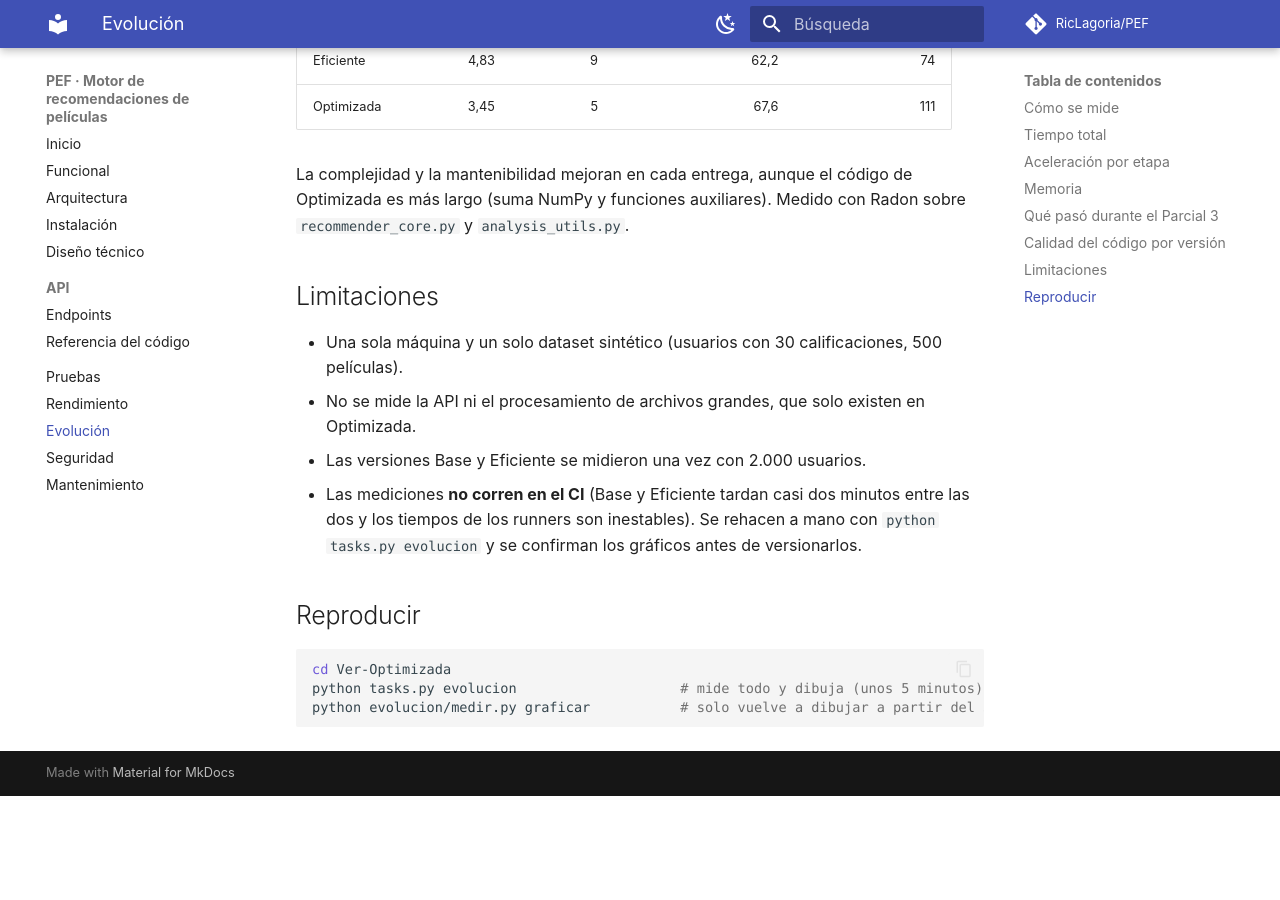
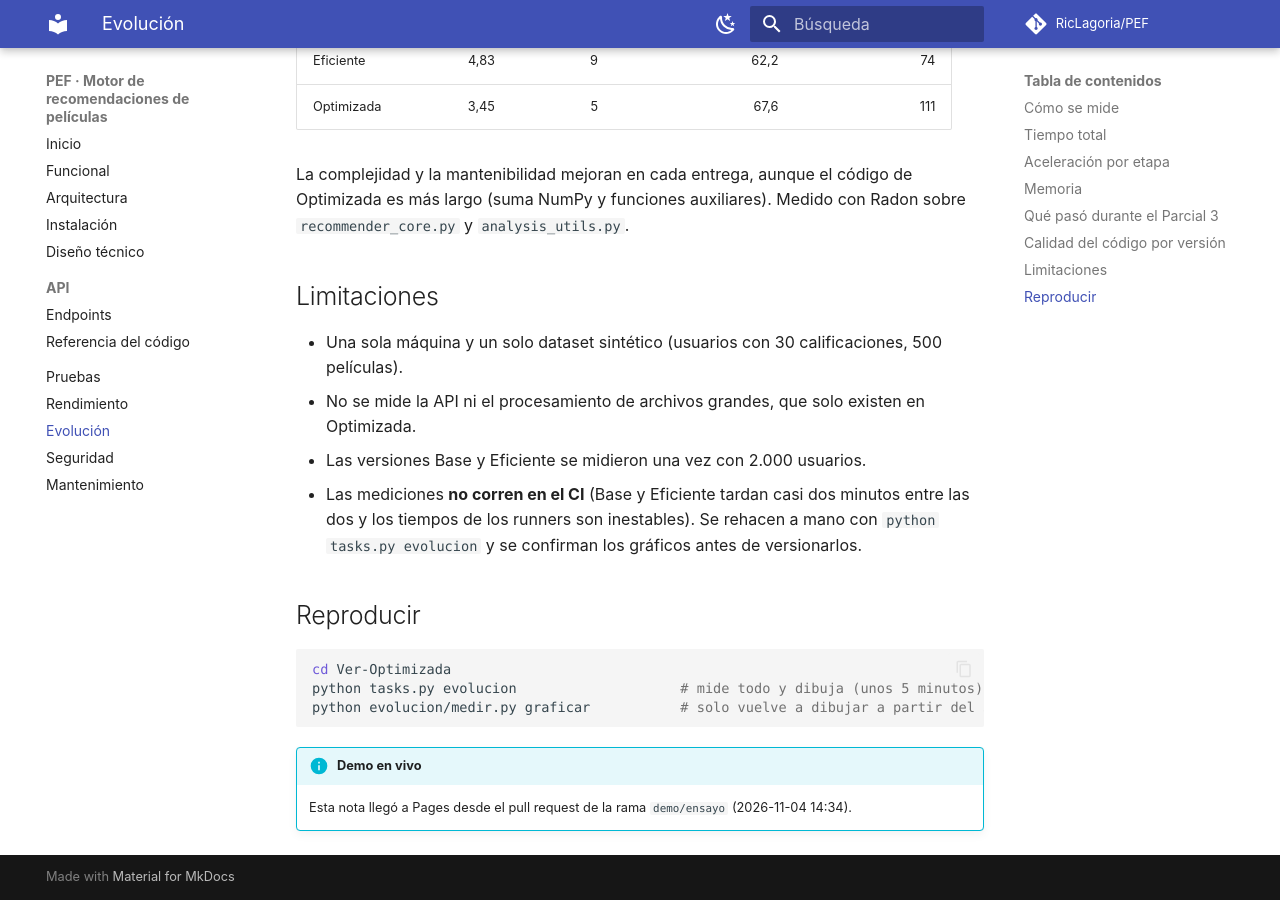
Before and after one commit to Obriguera/PEF, an MkDocs documentation site: the page built from docs/evolucion.md, in a window 1280 px wide and 900 px high, scrolled down 4503 px. Built offline with MkDocs 1.6.1 and Material for MkDocs 9.7.7, drawn with Linux system fonts in a browser that asks for light colours; comment, search, counter and statistics services are not loaded; before the commit the page ends 5299 px from its top, so only the background shows below that.

Commit message:
Demo: nota visible en la página de evolución

````diff
--- a/docs/evolucion.md
+++ b/docs/evolucion.md
@@ -104,3 +104,6 @@ cd Ver-Optimizada
 python tasks.py evolucion                    # mide todo y dibuja (unos 5 minutos)
 python evolucion/medir.py graficar           # solo vuelve a dibujar a partir del JSON
 ```
+
+!!! info "Demo en vivo"
+    Esta nota llegó a Pages desde el pull request de la rama `demo/ensayo` (2026-11-04 14:34).
````
